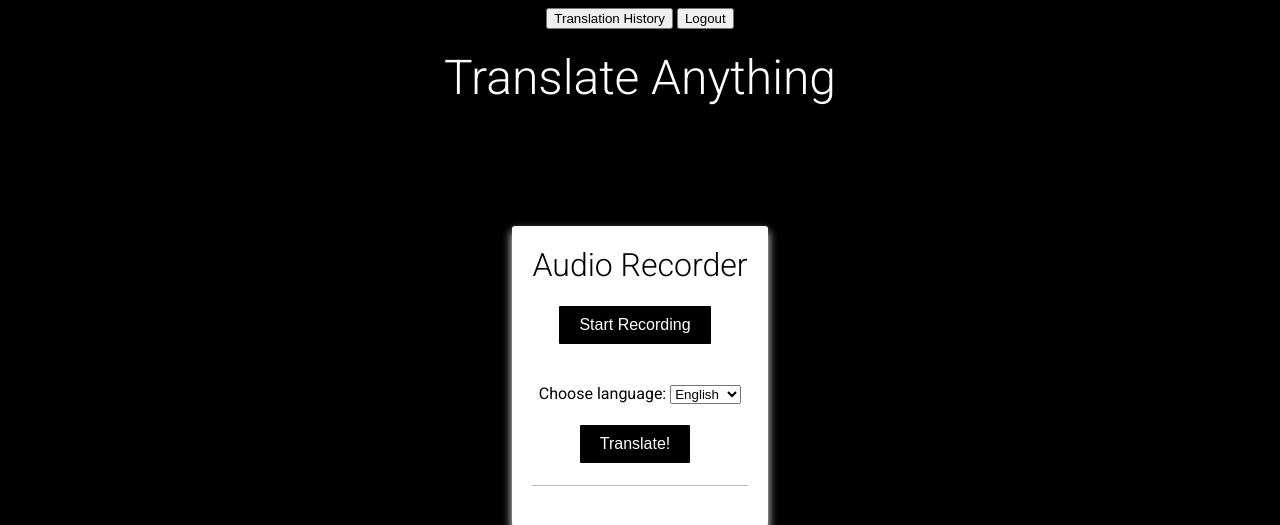
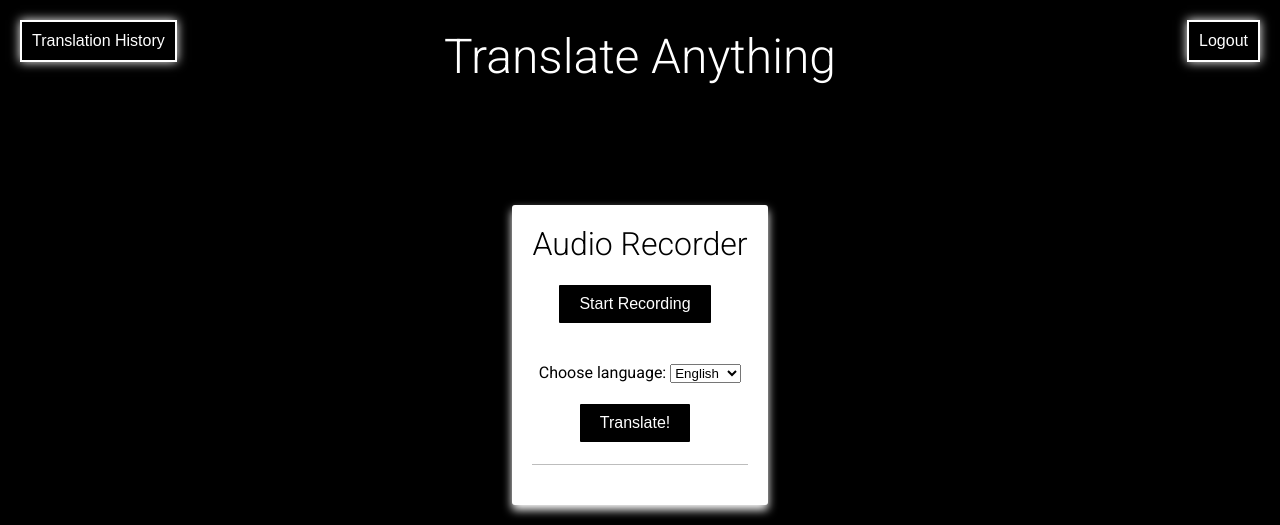
Before and after one commit to software-students-fall2022/final-project-projecto-team11, a Python web app: template web-app/app/templates/audio-page.html in a window 1280 px wide. Shown: the top 525 px of the page. Run offline with Jinja, Linux system fonts and the light colour scheme; the template is opened without the code that fills it, so the values that code supplies are empty.

Commit message:
Added button styling

```diff
--- a/web-app/app/templates/audio-page.html
+++ b/web-app/app/templates/audio-page.html
@@ -60,6 +60,22 @@
         }
 
         input[type="button"]:hover {
+            box-shadow: 0 0 15px rgba(255, 255, 255);
+        }
+
+        .button {
+        cursor: pointer;
+        border: 2px solid white;
+        background-color: black;
+        color: white;
+        font-size: 1em;
+        padding: 10px;
+        margin: 10px;
+        box-shadow: 0 0 10px rgba(255, 255, 255);
+        position: absolute;
+        }
+
+        .button:hover {
             box-shadow: 0 0 15px rgba(255, 255, 255);
         }
 
```
